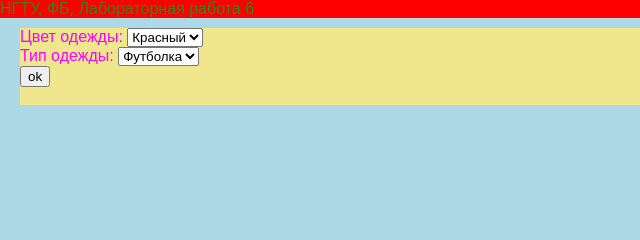
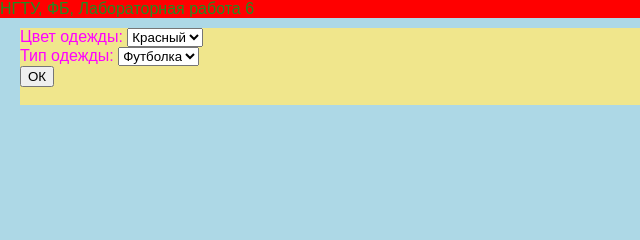
Before and after one commit to neezynie/laba, a plain HTML site: page lab6/filter.html in a window 1280 px wide. Shown: the top 240 px of the page, 0-640 px from the left. Drawn offline with Linux system fonts and the light colour scheme.

Commit message:
Фильтрация

```diff
--- a/lab6/filter.html
+++ b/lab6/filter.html
@@ -62,7 +62,7 @@
                 <option>Поло</option>
                 <option>Майка</option>
             </select><br>
-            <button onclick="filter()">ok</button><br>
+            <button onclick="filter()">ОК</button><br>
             <img id="wear">
         </div>
 
```
